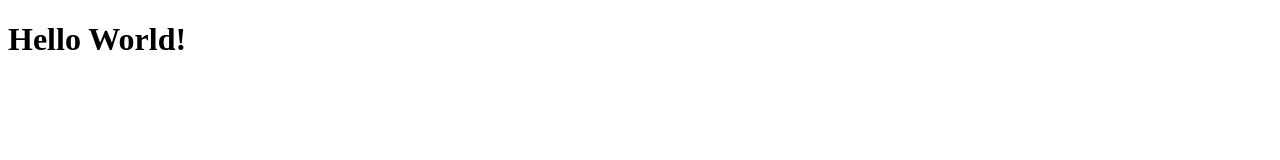
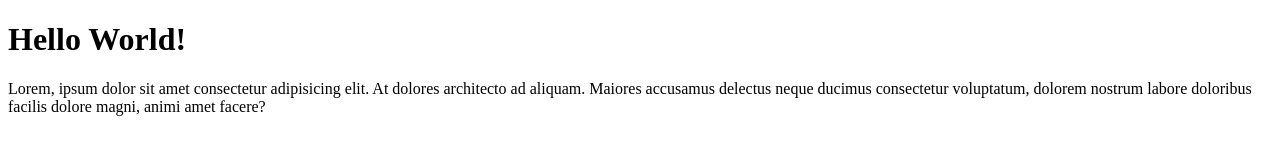
Before and after one commit to ArfaniAsra/git-test, a plain HTML site: page index.html in a window 1280 px wide. Drawn offline with Linux system fonts and the light colour scheme.

Commit message:
menambahkan paragraf

```diff
--- a/index.html
+++ b/index.html
@@ -8,5 +8,6 @@
 </head>
 <body>
   <h1>Hello World!</h1>
+  <p>Lorem, ipsum dolor sit amet consectetur adipisicing elit. At dolores architecto ad aliquam. Maiores accusamus delectus neque ducimus consectetur voluptatum, dolorem nostrum labore doloribus facilis dolore magni, animi amet facere?</p>
 </body>
 </html>
```
